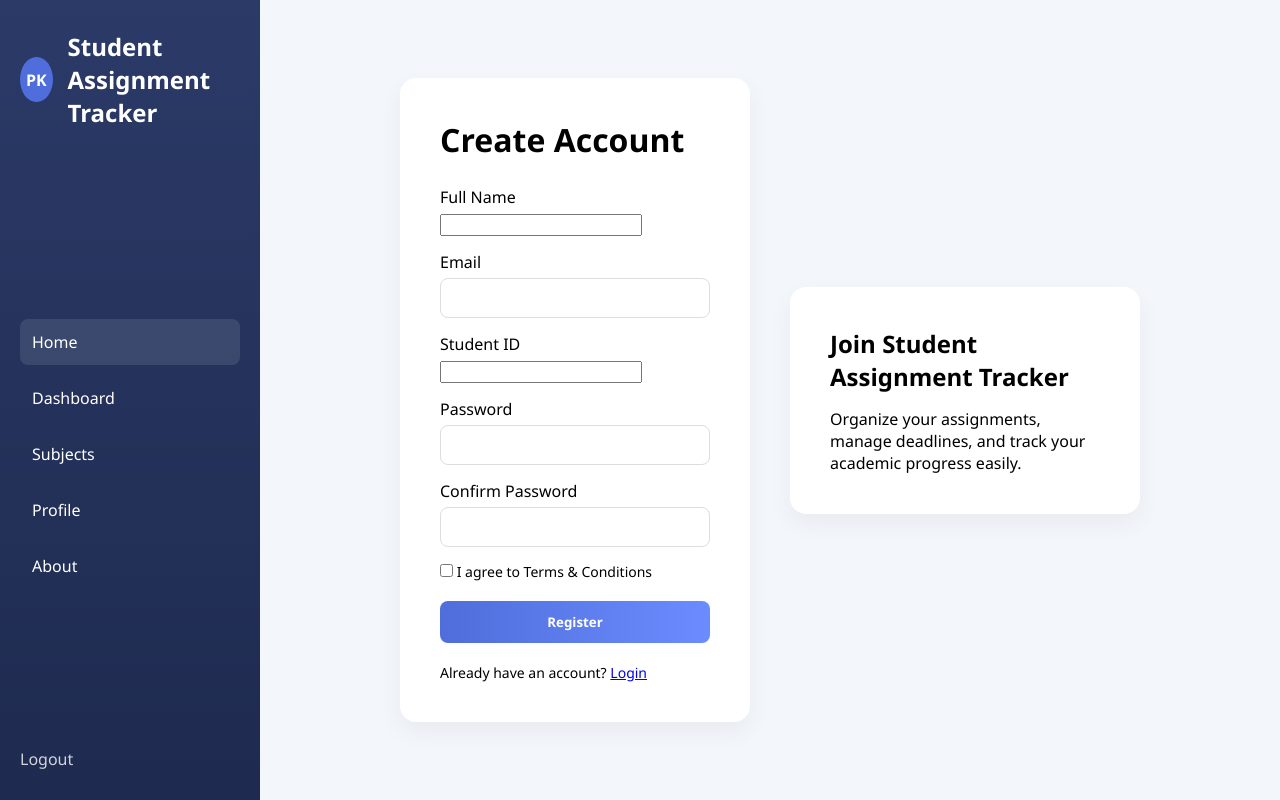
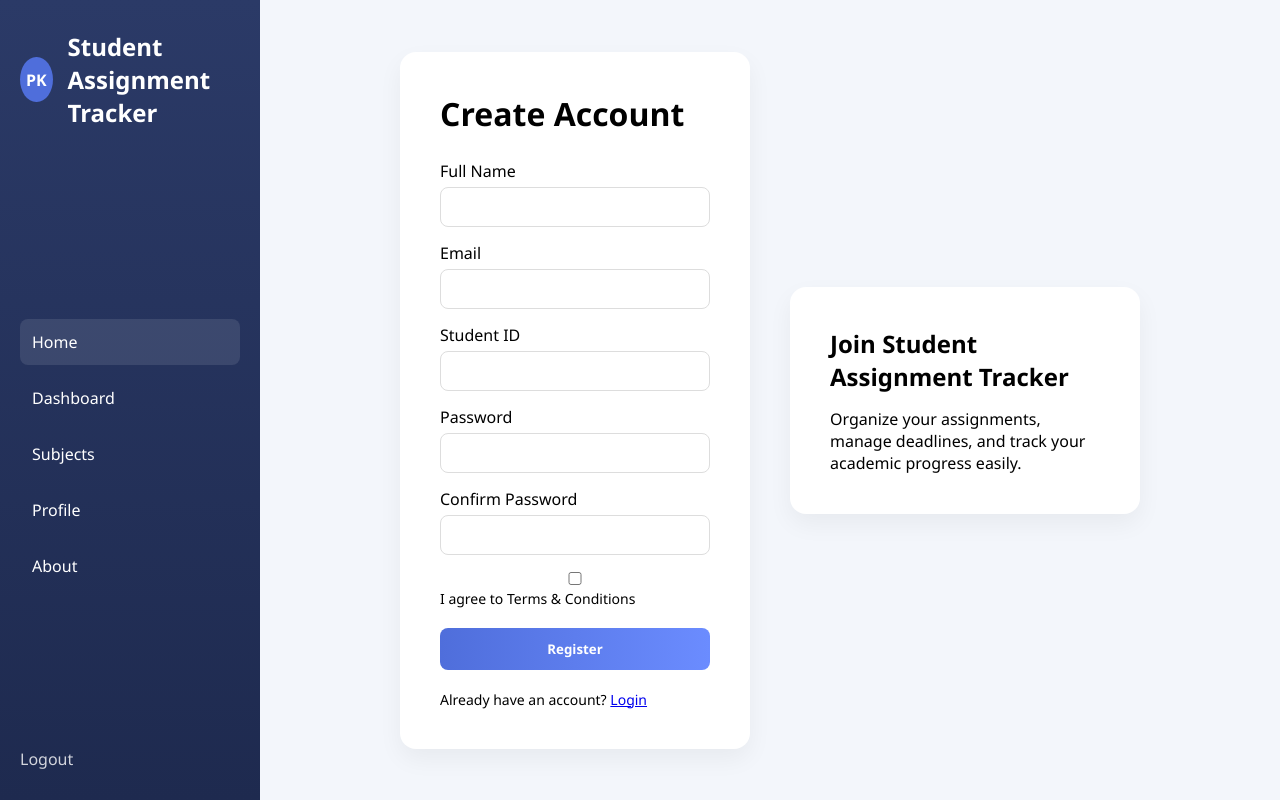
Before and after one commit to Praewa-Japan1350/WEB, a Flask app: page /register in a window 1280 px wide. Run offline with Flask 3, Linux system fonts and the light colour scheme.

Commit message:
style: fix input width consistency on register page

```diff
--- a/static/style.css
+++ b/static/style.css
@@ -97,8 +97,7 @@ body {
     margin-bottom: 5px;
 }
 
-.login-card input[type="email"],
-.login-card input[type="password"] {
+.login-card input {
     width: 100%;
     padding: 10px;
     border-radius: 8px;
```
